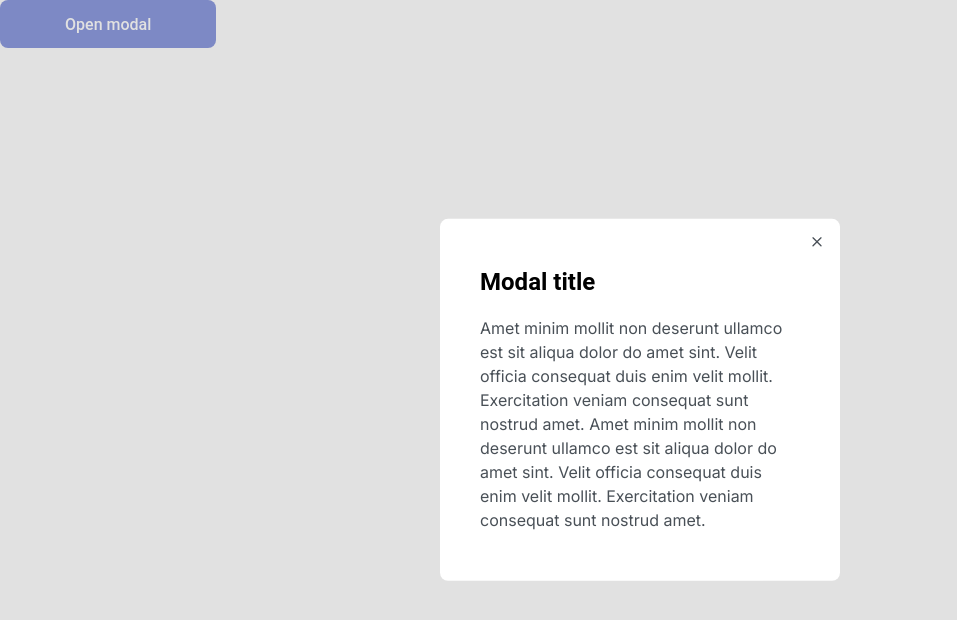
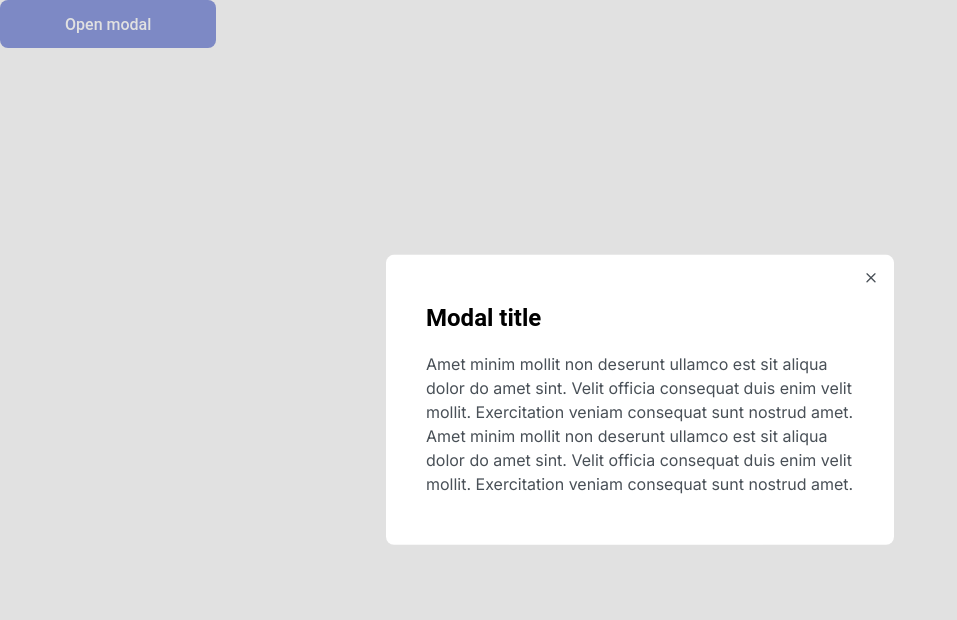
Before and after one commit to js-tasks-ru/htmlcss-20220414_roman645, a website: page 05-lection3/02-modal/index.html in a window 1280 px wide. Both pictures are taken after a click on the button "Open modal". Shown: the whole page, without its empty margins (0-957 px from the left). Drawn offline with Linux system fonts and the light colour scheme.

Commit message:
modal_solution

```diff
--- a/05-lection3/02-modal/modal.css
+++ b/05-lection3/02-modal/modal.css
@@ -6,7 +6,7 @@ top: 15px;
 
 .modal__card {
 position: absolute;
-width: 25%;
+max-width: 428px;
 top: 50%;
 left: 50%;
 transform: translate(-50%, -50%);
```
